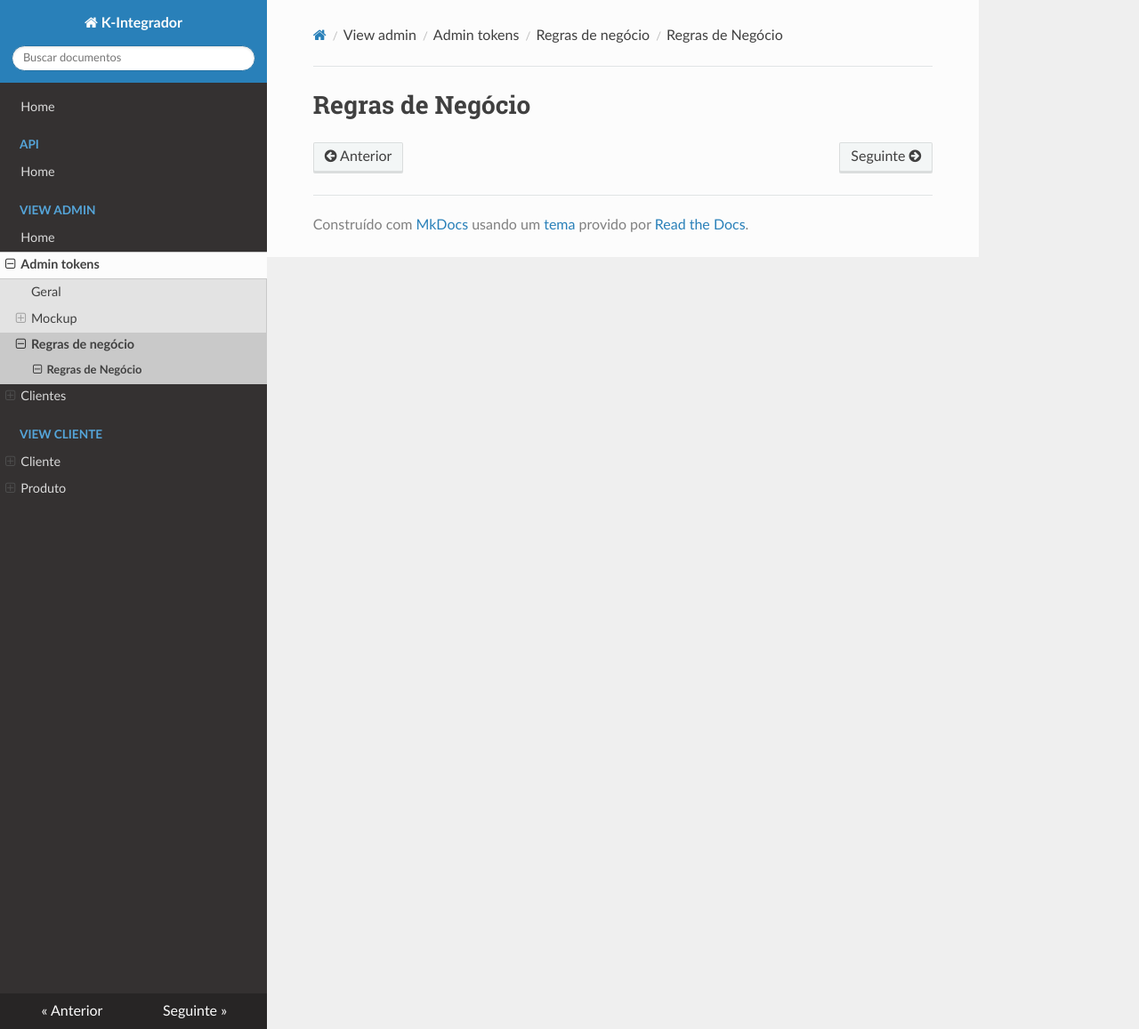
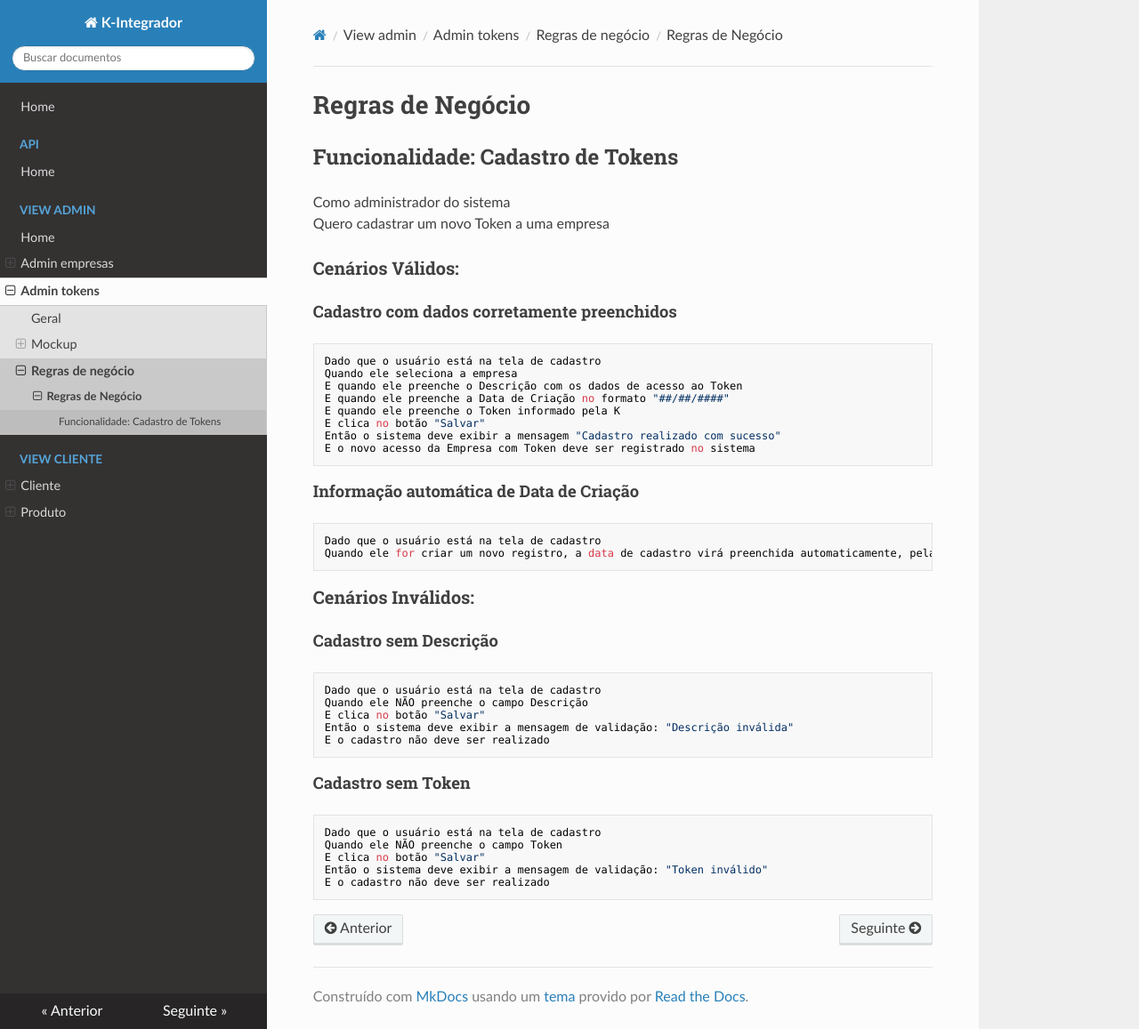
Before and after one commit to dcodebr/kintegrador_requisito, an MkDocs documentation site: the page built from docs/view-admin/admin-tokens/regras de negócio/admin-tokens.bdd.md, in a window 1280 px wide and 1157 px high. Shown: the whole window at 89% size. Built offline with MkDocs 1.6.1, drawn with Linux system fonts in a browser that asks for light colours; nearby versions of some CDN libraries.

Commit message:
Alteração da pasta de Clientes para Empresas

```diff
--- a/docs/view-admin/clientes/regras de negócio/admin-empresas.bdd.md
+++ b/docs/view-admin/admin-empresas/regras de negócio/admin-empresas.bdd.md
@@ -1,4 +1,4 @@
-# Clientes - Regras de Negócio
+# Empresas - Regras de Negócio
 
 ## Funcionalidade: Cadastro de Empresas
   Como administrador do sistema
--- a/docs/view-admin/admin-tokens/regras de negócio/admin-tokens.bdd.md
+++ b/docs/view-admin/admin-tokens/regras de negócio/admin-tokens.bdd.md
@@ -1 +1,38 @@
 # Regras de Negócio
+
+## Funcionalidade: Cadastro de Tokens
+  Como administrador do sistema
+  Quero cadastrar um novo Token a uma empresa
+
+### Cenários Válidos:
+
+#### Cadastro com dados corretamente preenchidos
+    Dado que o usuário está na tela de cadastro
+    Quando ele seleciona a empresa
+    E quando ele preenche o Descrição com os dados de acesso ao Token
+    E quando ele preenche a Data de Criação no formato "##/##/####"
+    E quando ele preenche o Token informado pela K
+    E clica no botão "Salvar"
+    Então o sistema deve exibir a mensagem "Cadastro realizado com sucesso"
+    E o novo acesso da Empresa com Token deve ser registrado no sistema
+
+#### Informação automática de Data de Criação
+    Dado que o usuário está na tela de cadastro
+    Quando ele for criar um novo registro, a data de cadastro virá preenchida automaticamente, pela data atual do sistema operacional, no formato "##/##/#### ##:##:###"
+
+
+### Cenários Inválidos:
+
+#### Cadastro sem Descrição
+    Dado que o usuário está na tela de cadastro
+    Quando ele NÃO preenche o campo Descrição
+    E clica no botão "Salvar"
+    Então o sistema deve exibir a mensagem de validação: "Descrição inválida"
+    E o cadastro não deve ser realizado
+
+#### Cadastro sem Token
+    Dado que o usuário está na tela de cadastro
+    Quando ele NÃO preenche o campo Token
+    E clica no botão "Salvar"
+    Então o sistema deve exibir a mensagem de validação: "Token inválido"
+    E o cadastro não deve ser realizado
```
Also changed, not shown: docs/view-admin/admin-tokens/mockup/admin-tokens.mockup.md (+9 -0 lines), docs/view-admin/admin-empresas/admin-empresas.md (renamed from docs/view-admin/clientes/admin-empresas.md), docs/view-admin/admin-empresas/mockup/admin-empresas.mockup.md (renamed from docs/view-admin/clientes/mockup/admin-empresas.mockup.md), docs/view-admin/admin-empresas/mockup/pencil/svg/admin-empresas.svg (renamed from docs/view-admin/clientes/mockup/pencil/svg/admin-empresas.svg), 2 other files.
